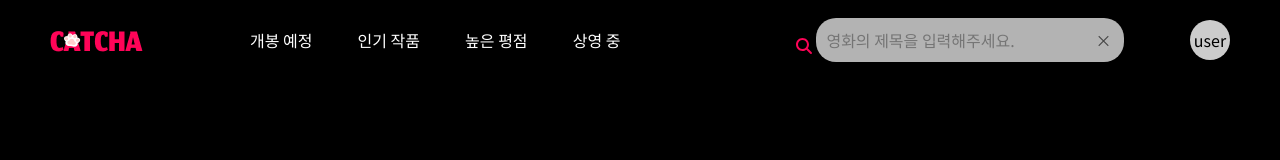
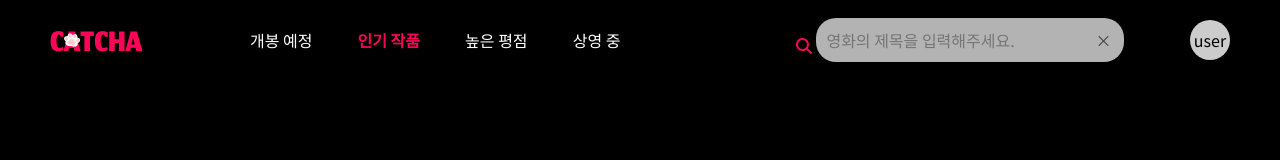
Before and after one commit to frontend-2group/MovieTrailer, a React (Create React App) app: page / in a window 1280 px wide. Shown: the top 160 px of the page. Built offline with nearby package versions, Linux system fonts and the light colour scheme; no server answers.

Commit message:
style : css 수정했습니다

```diff
--- a/src/components/Layout/header.js
+++ b/src/components/Layout/header.js
@@ -1,3 +1,4 @@
+import React, { useState } from "react";
 import styled from "styled-components";
 import { flexAlignCenter } from "../../styles/common.style";
 import { useNavigate } from "react-router-dom";
@@ -6,6 +7,8 @@ import SearchBox from "./searchBox";
 
 const Header = () => {
   const navigate = useNavigate();
+  const [activeTab, setActiveTab] = useState(MOVIE_QUERY_KEY.POPULAR);
+
   const onClickMainHomePage = () => {
     navigate("/");
     window.scroll({
@@ -13,29 +16,12 @@ const Header = () => {
     });
   };
 
-  const onOpenUpcomingMovieList = () => {
-    navigate(MOVIE_QUERY_KEY.UPCOMING);
+  const onOpenTab = (tabKey) => {
+    navigate(tabKey);
     window.scroll({
       top: 0,
     });
-  };
-  const onOpenPopularMovieList = () => {
-    navigate(MOVIE_QUERY_KEY.POPULAR);
-    window.scroll({
-      top: 0,
-    });
-  };
-  const onOpenTopRatedMovieList = () => {
-    navigate(MOVIE_QUERY_KEY.TOP_RATED);
-    window.scroll({
-      top: 0,
-    });
-  };
-  const onOpenNowPlayingMovieList = () => {
-    navigate(MOVIE_QUERY_KEY.NOW_PLAYING);
-    window.scroll({
-      top: 0,
-    });
+    setActiveTab(tabKey);
   };
 
   return (
@@ -44,10 +30,30 @@ const Header = () => {
         <img src="/images/logo.png" alt="Catcha Logo" />
       </Logo>
       <FilterBar>
-        <Standard onClick={onOpenUpcomingMovieList}>개봉 예정</Standard>
-        <Standard onClick={onOpenPopularMovieList}>인기 작품</Standard>
-        <Standard onClick={onOpenTopRatedMovieList}>높은 평점</Standard>
-        <Standard onClick={onOpenNowPlayingMovieList}>상영 중</Standard>
+        <Standard
+          onClick={() => onOpenTab(MOVIE_QUERY_KEY.UPCOMING)}
+          active={activeTab === MOVIE_QUERY_KEY.UPCOMING}
+        >
+          개봉 예정
+        </Standard>
+        <Standard
+          onClick={() => onOpenTab(MOVIE_QUERY_KEY.POPULAR)}
+          active={activeTab === MOVIE_QUERY_KEY.POPULAR}
+        >
+          인기 작품
+        </Standard>
+        <Standard
+          onClick={() => onOpenTab(MOVIE_QUERY_KEY.TOP_RATED)}
+          active={activeTab === MOVIE_QUERY_KEY.TOP_RATED}
+        >
+          높은 평점
+        </Standard>
+        <Standard
+          onClick={() => onOpenTab(MOVIE_QUERY_KEY.NOW_PLAYING)}
+          active={activeTab === MOVIE_QUERY_KEY.NOW_PLAYING}
+        >
+          상영 중
+        </Standard>
       </FilterBar>
       <SearchBox />
       <UserProfile>user</UserProfile>
@@ -87,7 +93,8 @@ const FilterBar = styled.ul`
 
 const Standard = styled.li`
   cursor: pointer;
-  color: #fff;
+  color: ${(props) => (props.active ? "#ff0458" : "#fff")};
+  font-weight: ${(props) => (props.active ? "bold" : "normal")};
 
   &:hover {
     font-weight: bold;
@@ -95,8 +102,6 @@ const Standard = styled.li`
   }
 `;
 
-// UserInfo.
-// 로그인/로그아웃 로직 구현 시 활용할 수 있는 회원 프로필
 const UserProfile = styled.button`
   background-color: #ccc;
   border: none;
```
